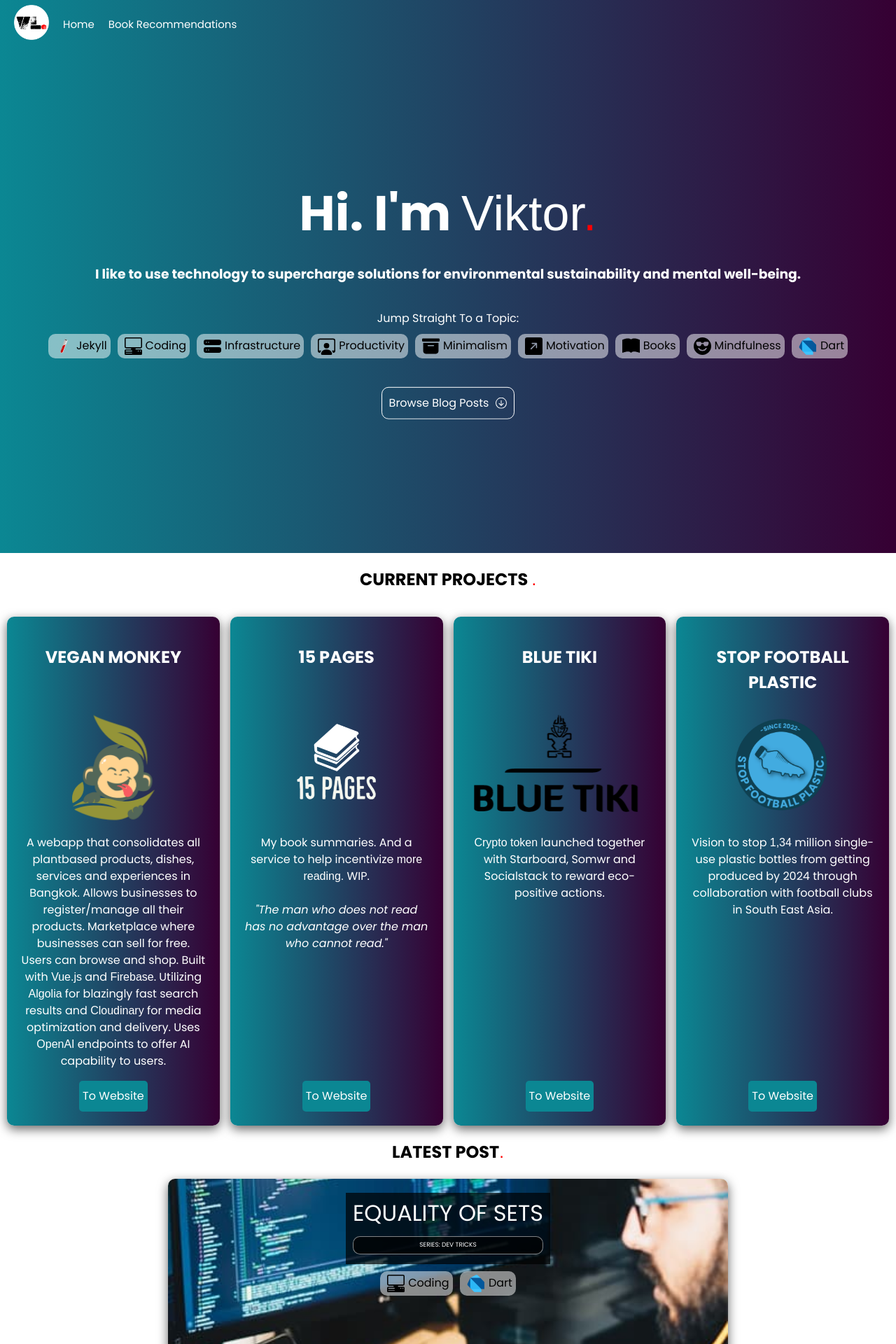
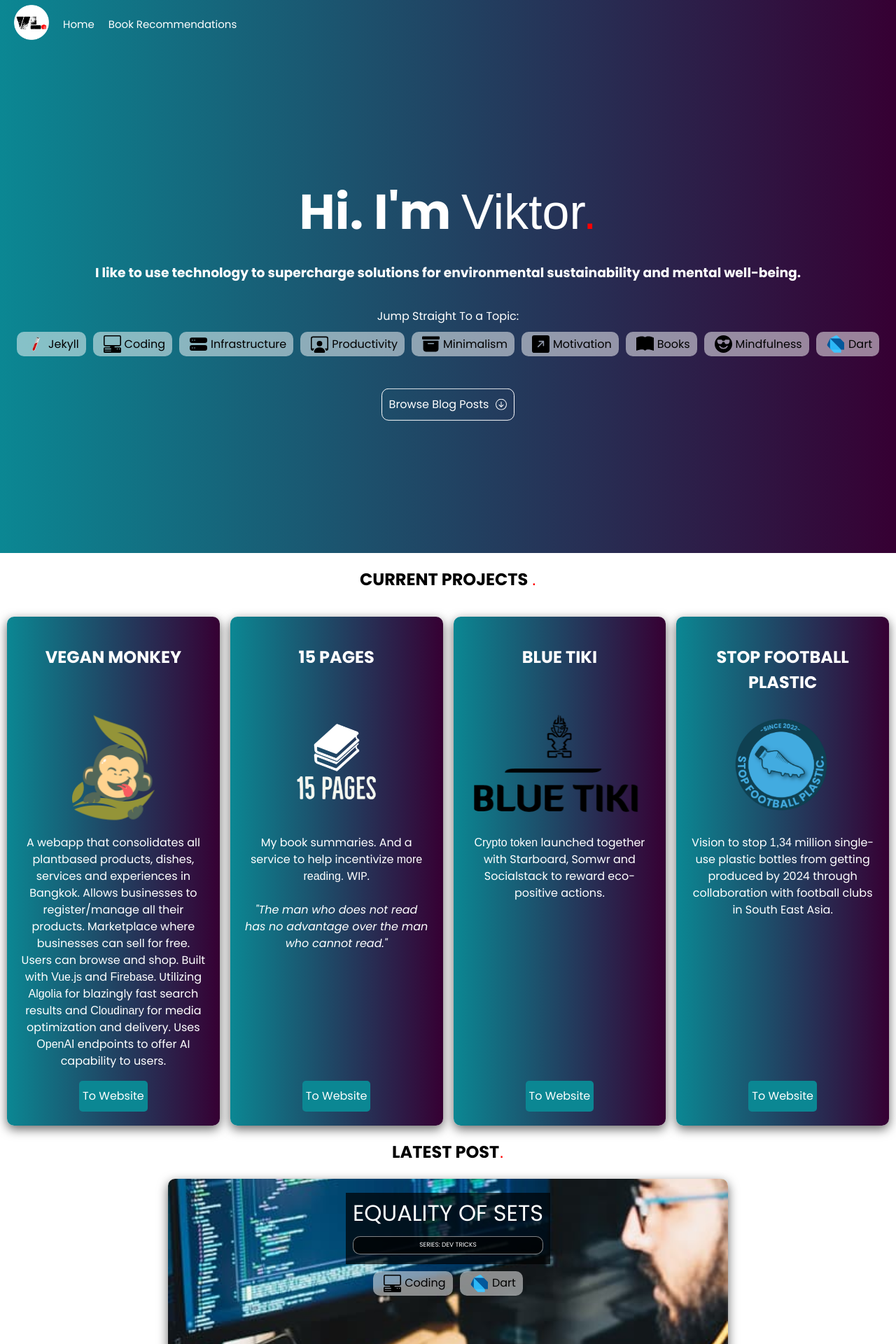
Before and after one commit to leafleaf90/VLblog, a Jekyll site: the page built from index.markdown, in a window 1280 px wide. Shown: the top 1920 px of the page at 70% size. Built offline with Jekyll 4.4.1, drawn with Linux system fonts in a browser that asks for light colours; some web fonts are replaced.

Commit message:
fix overflow

```diff
--- a/_includes/components/single_post_logo.html
+++ b/_includes/components/single_post_logo.html
@@ -2,10 +2,9 @@
   style="
     display: flex;
     align-items: center;
-    padding-left: 0.5rem;
-    padding-right: 0.5rem;
     cursor: pointer;
     text-decoration: none;
+    width: fit-content;
   "
   class="post-logos-single"
   href="{{site.baseurl}}/categories/#{{include.category|slugize}}"
--- a/_layouts/default.html
+++ b/_layouts/default.html
@@ -61,7 +61,7 @@
     {% endif %}
   </head>
   <body>
-    <div style="min-height: 100vh">
+    <div style="min-height: 100vh; max-width: 100vw; overflow: hidden">
       <div class="nav-bar gradient-bg">
         <a href="/">
           <img
--- a/_layouts/home.html
+++ b/_layouts/home.html
@@ -13,7 +13,7 @@
     sustainability and mental well-being.
   </h3>
   <p style="margin-bottom: 0px">Jump Straight To a Topic:</p>
-  <div class="post-logos" style="display: flex">
+  <div class="post-logos" style="padding: 0px 10px">
     {% for category in site.categories %} {% include
     components/single_post_logo.html category=category.first %} {% endfor %}
   </div>
--- a/assets/styles.css
+++ b/assets/styles.css
@@ -335,6 +335,7 @@
 .post-logos {
   min-width: 150px;
   display: flex;
+  flex-wrap: wrap;
   align-items: center;
   justify-content: center;
   margin-top: 1rem;
@@ -342,10 +343,11 @@
 
 .post-logos .post-logos-single {
   background-color: rgba(255, 255, 255, 0.5);
-  padding: 0.5rem;
   margin-left: 0.5rem;
   margin-right: 0.5rem;
   border-radius: 10px;
+  margin-bottom: 0.5rem;
+  padding: 0.5rem 1rem;
 }
 
 .blog-post p,
```
